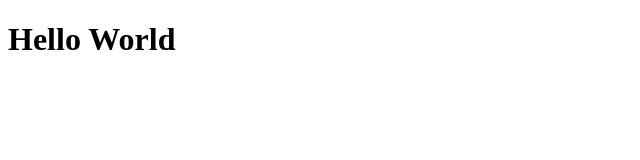
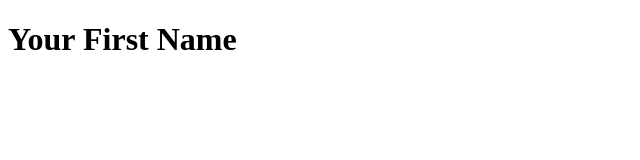
Before and after one commit to 266735-sudo/hello-world-25, a plain HTML site: page index.html in a window 1280 px wide. Shown: the whole page, without its empty margins (0-640 px from the left). Drawn offline with Linux system fonts and the light colour scheme.

Commit message:
Update index.html

```diff
--- a/index.html
+++ b/index.html
@@ -13,7 +13,7 @@
         <link rel="stylesheet" href="">
     </head>
     <body>
-        <h1>Hello World</h1>
+        <h1>Your First Name</h1>
         <!--[if lt IE 7]>
             <p class="browsehappy">You are using an <strong>outdated</strong> browser. Please <a href="#">upgrade your browser</a> to improve your experience.</p>
         <![endif]-->
```
